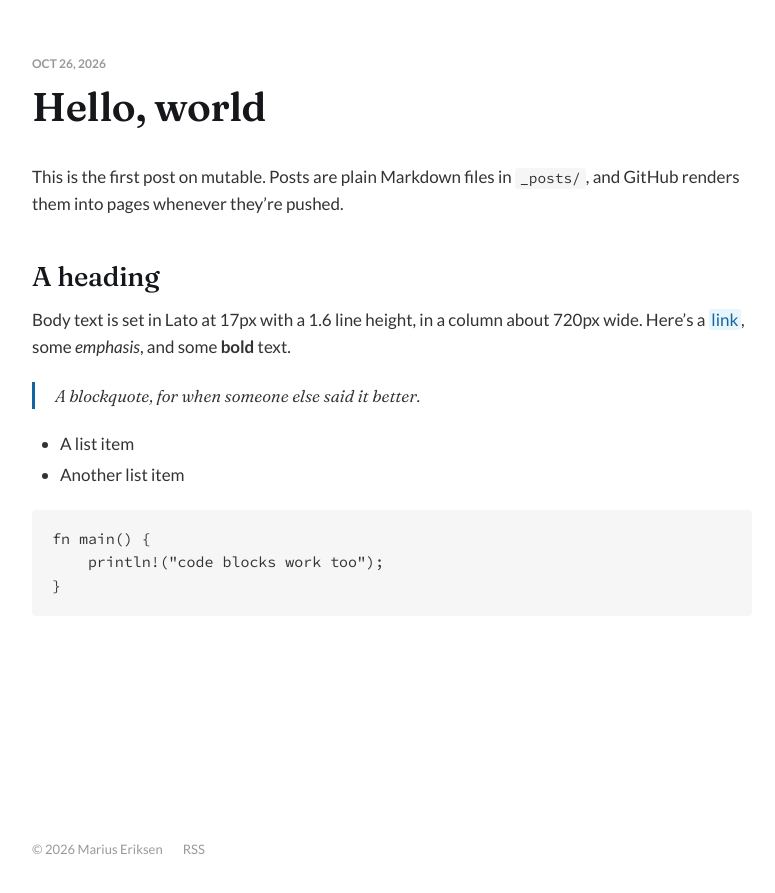
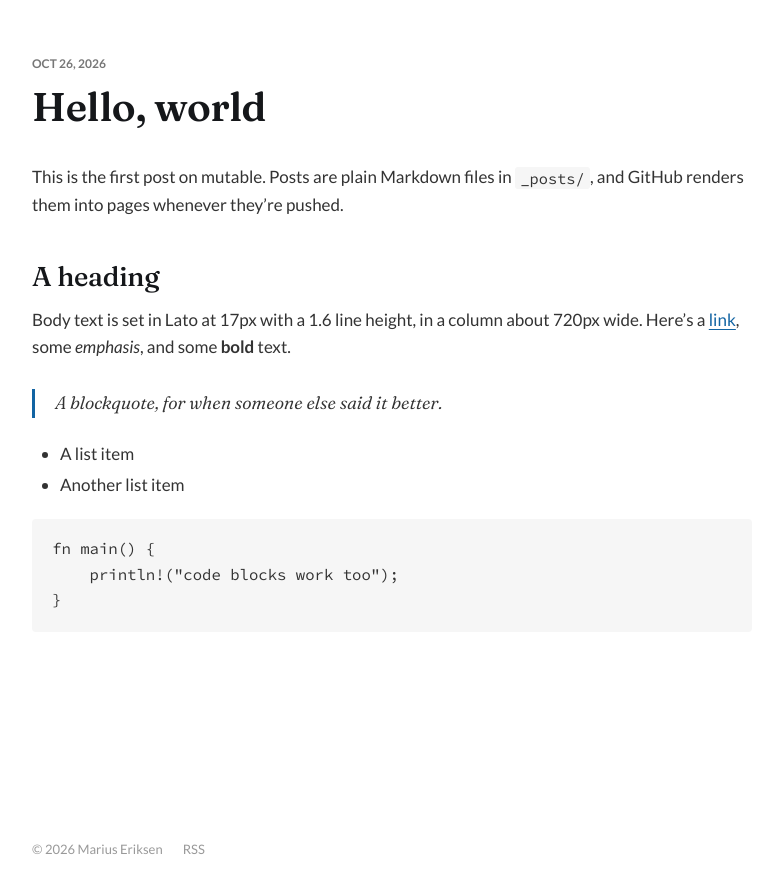
Before and after one commit to mariusae/mariusae.github.io, a Jekyll site: the page built from _posts/2026-10-26-hello-world.md, in a window 1280 px wide. Shown: the top 893 px of the page, without its empty margins (248-1023 px from the left). Built offline with Jekyll 4.4.1, drawn with Linux system fonts in a browser that asks for light colours; our own code applies the rules of GitHub Pages for plain Markdown files.

Commit message:
Underlined links with hover highlight; code, quote, date tweaks
- Links: blue underline; the tint now appears only on hover/focus.
- Code up ~1px (inline 0.9em, blocks 0.92em).
- Blockquote 1px larger with a little more space above.
- Darker gray for the post date.

Co-Authored-By: Claude Opus 5.5 <noreply@anthropic.com>
Claude-Session: https://claude.ai/code/session_01KTPpusonhcXPjcQ2kkYfF6

```diff
--- a/assets/css/style.css
+++ b/assets/css/style.css
@@ -4,12 +4,12 @@
   --text: #333;
   --heading: #15171a;
   --muted: #999;
+  --meta: #777;
   --rule: #e6e6e6;
   --code-bg: #f6f6f6;
   --bg: #fff;
   --accent: #1264a3;
-  --link-bg: rgba(29, 155, 209, 0.1);
-  --link-bg-hover: rgba(29, 155, 209, 0.2);
+  --link-hover: rgba(29, 155, 209, 0.12);
   --font-sans: Lato, -apple-system, BlinkMacSystemFont, "Segoe UI", Helvetica, Arial, sans-serif;
   --font-display: Fraunces, Georgia, serif;
   --font-mono: "Source Code Pro", Menlo, Consolas, Monaco, "Liberation Mono", monospace;
@@ -22,12 +22,12 @@
     --text: #d4d4d4;
     --heading: #f2f2f2;
     --muted: #8a8a8a;
+    --meta: #a3a3a3;
     --rule: #2e2e2e;
     --code-bg: #1e1e1e;
     --bg: #121212;
     --accent: #1d9bd1;
-    --link-bg: rgba(29, 155, 209, 0.14);
-    --link-bg-hover: rgba(29, 155, 209, 0.26);
+    --link-hover: rgba(29, 155, 209, 0.18);
   }
 }
 
@@ -120,7 +120,7 @@ img { max-width: 100%; height: auto; display: block; }
 
 .post-meta {
   margin-bottom: 1rem;
-  color: var(--muted);
+  color: var(--meta);
   font-size: 1.2rem;
   font-weight: 700;
   text-transform: uppercase;
@@ -142,6 +142,7 @@ img { max-width: 100%; height: auto; display: block; }
 .content > * + * { margin-top: 1.25em; }
 .content > :is(h2, h3, h4) { margin-top: 1.6em; }
 .content > :is(h2, h3, h4) + * { margin-top: 0.8em; }
+.content > :not(h2, h3, h4) + blockquote { margin-top: 1.6em; }
 
 .content :is(h2, h3, h4) { font-weight: 500; }
 .content h2 { font-size: 1.6em; }
@@ -149,11 +150,12 @@ img { max-width: 100%; height: auto; display: block; }
 .content h4 { font-size: 1.05em; }
 
 .content a {
-  padding: 0 0.15em;
   border-radius: 3px;
-  background: var(--link-bg);
   color: var(--accent);
-  text-decoration: none;
+  text-decoration: underline;
+  text-decoration-thickness: 1px;
+  text-underline-offset: 0.18em;
+  text-decoration-skip-ink: auto;
   -webkit-box-decoration-break: clone;
   box-decoration-break: clone;
 }
@@ -161,11 +163,17 @@ img { max-width: 100%; height: auto; display: block; }
 .content :is(ul, ol) { padding-left: 2.8rem; margin-bottom: 0; }
 .content li + li, .content li :is(ul, ol) { margin-top: 0.25em; }
 
-.content a:hover { opacity: 1; background: var(--link-bg-hover); }
+.content a:hover, .content a:focus-visible {
+  opacity: 1;
+  background: var(--link-hover);
+  box-shadow: 0 0 0 0.15em var(--link-hover);
+  outline: none;
+}
 
 .content blockquote {
   padding-left: 2rem;
   border-left: 3px solid var(--accent);
+  font-size: 1.06em;
   font-family: var(--font-display);
   font-style: italic;
   font-weight: 350;
@@ -180,7 +188,7 @@ img { max-width: 100%; height: auto; display: block; }
 
 .content code {
   font-family: var(--font-mono);
-  font-size: 0.85em;
+  font-size: 0.9em;
   padding: 0.1em 0.35em;
   background: var(--code-bg);
   border-radius: 3px;
@@ -191,7 +199,7 @@ img { max-width: 100%; height: auto; display: block; }
   padding: 1.8rem 2rem;
   background: var(--code-bg);
   border-radius: 4px;
-  font-size: 0.88em;
+  font-size: 0.92em;
   line-height: 1.5;
 }
 .content pre code { padding: 0; background: none; font-size: 1em; }
```
